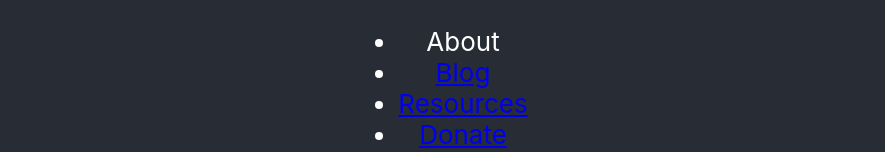
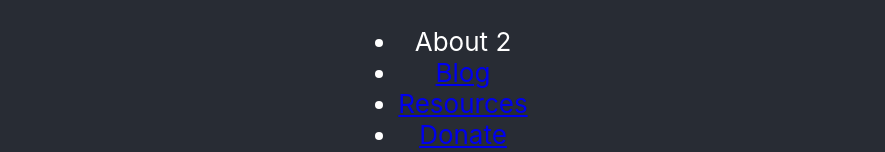
Before and after one commit to davidspindler/testingReactRouter, a React (Create React App) app: page / in a window 1280 px wide. Shown: the top 152 px of the page, without its empty margins (197-1082 px from the left). Built offline with nearby package versions, Linux system fonts and the light colour scheme.

Commit message:
test commit

```diff
--- a/src/pages/Home.js
+++ b/src/pages/Home.js
@@ -9,7 +9,7 @@ export default function Home() {
 
         <ul>
           <li>
-            About
+            About 2
           </li>
           <li>
           <Link to="/blog">Blog</Link>
```
